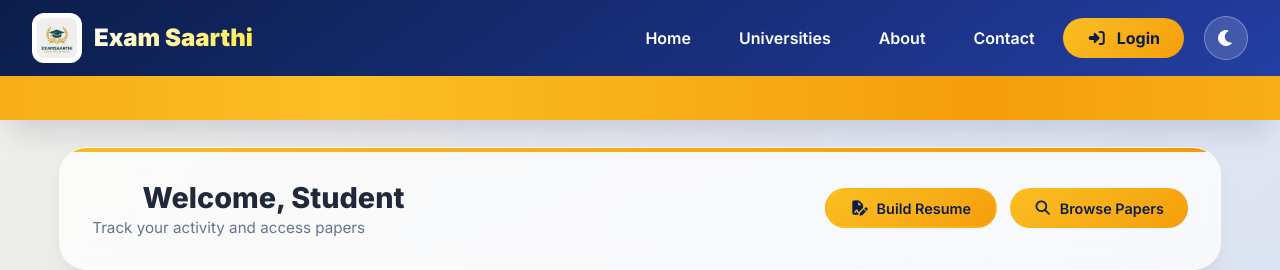
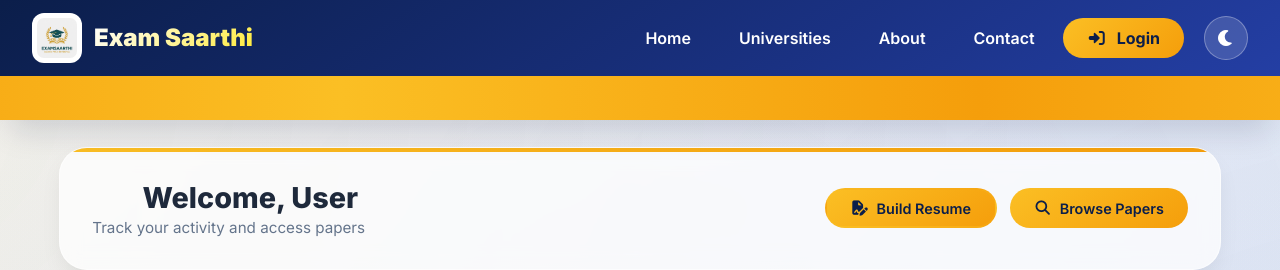
Before and after one commit to pandit777/Exam-Saarthi, a React (Vite) app in the folder frontend/: page /dashboard in a window 1280 px wide. Shown: the top 270 px of the page. Built offline with nearby package versions, Linux system fonts and the light colour scheme; no server answers.

Commit message:
Show profile name on dashboard

```diff
--- a/frontend/src/components/Dashboard.jsx
+++ b/frontend/src/components/Dashboard.jsx
@@ -3,8 +3,9 @@ import { Link } from 'react-router-dom';
 import { useAuth } from '../context/AuthContext';
 
 function Dashboard() {
-  const { user } = useAuth();
+  const { getDisplayName } = useAuth();
   const downloads = JSON.parse(localStorage.getItem('userDownloads') || '[]');
+  const displayName = getDisplayName();
 
   return (
     <div className="dashboard-page">
@@ -13,7 +14,7 @@ function Dashboard() {
         <div className="dashboard-welcome">
           <h1>
             <i className="fas fa-hand-wave"></i> Welcome,{' '}
-            {user?.email?.split('@')[0] || 'Student'}
+            {displayName || 'Student'}
           </h1>
           <p>Track your activity and access papers</p>
         </div>
```
